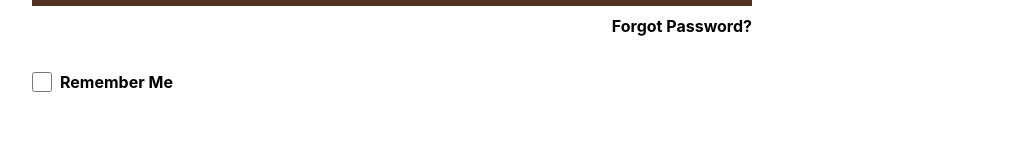
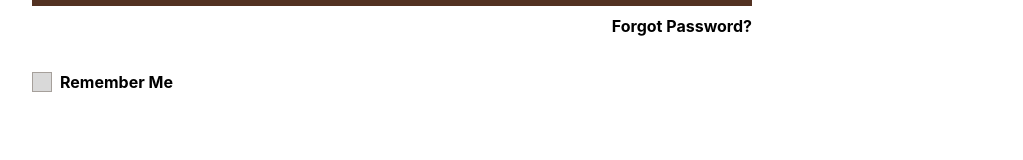
Before and after one commit to LayanAlomari/SWE363-T16-Project-SkillSwap, a React (Vite) app: page /login in a window 1280 px wide. Shown: the part 366-526 px from the top of the page, without its empty margins (80-1103 px from the left). Built offline with nearby package versions, Linux system fonts and the light colour scheme.

Commit message:
checkbox component

```diff
--- /dev/null
+++ b/src/components/auth/Checkbox.jsx
@@ -0,0 +1,19 @@
+import { Check } from "lucide-react";
+
+// Grey square checkbox (like the Figma design) that turns brown with a tick when checked.
+export default function Checkbox({ label, checked, onChange }) {
+  return (
+    <label className="flex w-fit cursor-pointer items-center gap-2 text-base font-bold text-black">
+      <span className="relative flex h-5 w-5 items-center justify-center">
+        <input
+          type="checkbox"
+          checked={checked}
+          onChange={(e) => onChange(e.target.checked)}
+          className="peer h-5 w-5 cursor-pointer appearance-none border border-stone-400 bg-[#d9d9d9] checked:border-[#533222] checked:bg-[#533222] focus:outline-none focus-visible:ring-2 focus-visible:ring-[#c99b84]"
+        />
+        <Check size={14} strokeWidth={3} className="pointer-events-none absolute hidden text-white peer-checked:block" />
+      </span>
+      {label}
+    </label>
+  );
+}
--- a/src/pages/auth/Login.jsx
+++ b/src/pages/auth/Login.jsx
@@ -2,6 +2,7 @@ import { useState } from "react";
 import { Link, useNavigate } from "react-router-dom";
 import AuthLayout from "../../components/auth/AuthLayout";
 import FormInput from "../../components/auth/FormInput";
+import Checkbox from "../../components/auth/Checkbox";
 import { findUserByEmail, setCurrentUser } from "../../data/mockUsers";
 
 export default function Login() {
@@ -56,15 +57,9 @@ export default function Login() {
             </Link>
           </div>
 
-          <label className="mt-8 flex w-fit cursor-pointer items-center gap-2 text-base font-bold text-black">
-            <input
-              type="checkbox"
-              checked={rememberMe}
-              onChange={(e) => setRememberMe(e.target.checked)}
-              className="h-5 w-5 accent-[#533222]"
-            />
-            Remember Me
-          </label>
+          <div className="mt-8">
+            <Checkbox label="Remember Me" checked={rememberMe} onChange={setRememberMe} />
+          </div>
 
           <p className="mt-20 text-lg font-bold text-black">
             Don't have an account?{" "}
```
